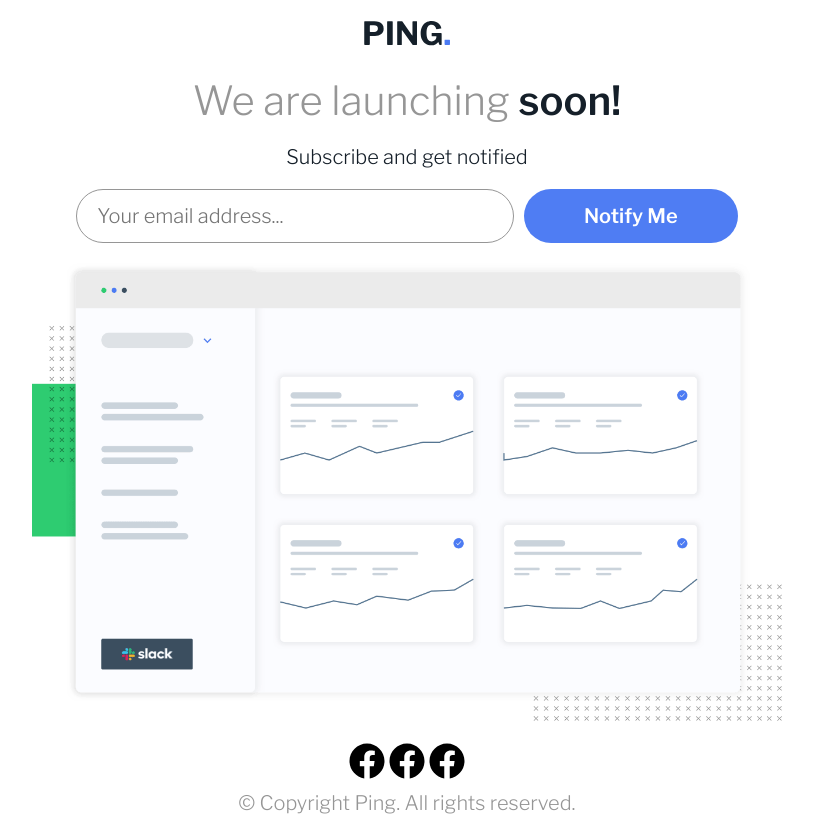
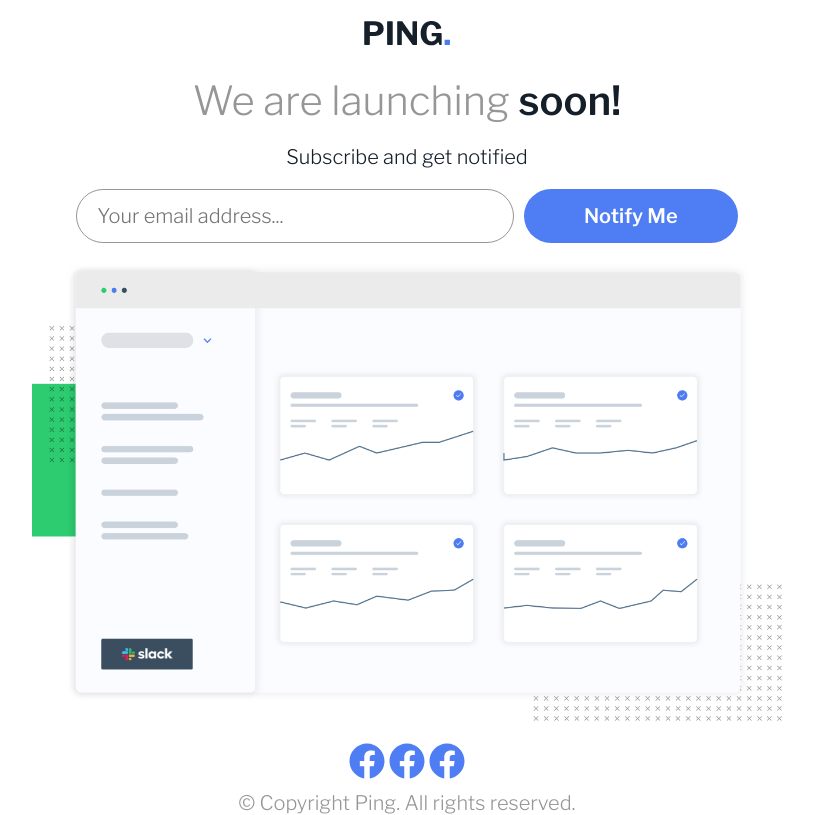
Before and after one commit to Kelf1729/Front_Mentor_PingComing, a plain HTML site: page index.html in a window 1280 px wide. Shown: the whole page, without its empty margins (233-1046 px from the left). Drawn offline with nearby package versions, Linux system fonts and the light colour scheme.

Commit message:
ajuste de readme e svg

```diff
--- a/index.html
+++ b/index.html
@@ -25,9 +25,15 @@
       <img src="./images/illustration-dashboard.png" alt="dasborad">
     </picture>
     <div class="icon-nav">
-      <img src="./images/logo-facebook.svg" alt="icon facebook">
-      <img src="./images/logo-facebook.svg" alt="icon facebook">
-      <img src="./images/logo-facebook.svg" alt="icon facebook">
+      <svg xmlns="http://www.w3.org/2000/svg" class="ionicon" viewBox="0 0 512 512" width="40px" height="40px">
+        <path d="M480 257.35c0-123.7-100.3-224-224-224s-224 100.3-224 224c0 111.8 81.9 204.47 189 221.29V322.12h-56.89v-64.77H221V208c0-56.13 33.45-87.16 84.61-87.16 24.51 0 50.15 4.38 50.15 4.38v55.13H327.5c-27.81 0-36.51 17.26-36.51 35v42h62.12l-9.92 64.77H291v156.54c107.1-16.81 189-109.48 189-221.31z" />
+      </svg>
+      <svg xmlns="http://www.w3.org/2000/svg" class="ionicon" viewBox="0 0 512 512" width="40px" height="40px">
+        <path d="M480 257.35c0-123.7-100.3-224-224-224s-224 100.3-224 224c0 111.8 81.9 204.47 189 221.29V322.12h-56.89v-64.77H221V208c0-56.13 33.45-87.16 84.61-87.16 24.51 0 50.15 4.38 50.15 4.38v55.13H327.5c-27.81 0-36.51 17.26-36.51 35v42h62.12l-9.92 64.77H291v156.54c107.1-16.81 189-109.48 189-221.31z" />
+      </svg>
+      <svg xmlns="http://www.w3.org/2000/svg" class="ionicon" viewBox="0 0 512 512" width="40px" height="40px">
+        <path d="M480 257.35c0-123.7-100.3-224-224-224s-224 100.3-224 224c0 111.8 81.9 204.47 189 221.29V322.12h-56.89v-64.77H221V208c0-56.13 33.45-87.16 84.61-87.16 24.51 0 50.15 4.38 50.15 4.38v55.13H327.5c-27.81 0-36.51 17.26-36.51 35v42h62.12l-9.92 64.77H291v156.54c107.1-16.81 189-109.48 189-221.31z" />
+      </svg>
     </div>
     <h2>&copy; Copyright Ping. All rights reserved.</h2>
   </main>
--- a/style.scss
+++ b/style.scss
@@ -126,10 +126,13 @@ main {
   display: flex;
   padding-top: 20px;
   padding-bottom: 10px;
-  img {
-    width: 40px;
-    fill: currentColor;
-    color: $primary-color;
+  .ionicon {
+    fill: $primary-color;
+    &:hover {
+      background-color: $primary-color;
+      border-radius: 50%;
+      fill: #fff;
+    }
   }
 }
 .ativar {
```
Also changed, not shown: images/logo-facebook.svg (deleted), style.css, 2 other files.
